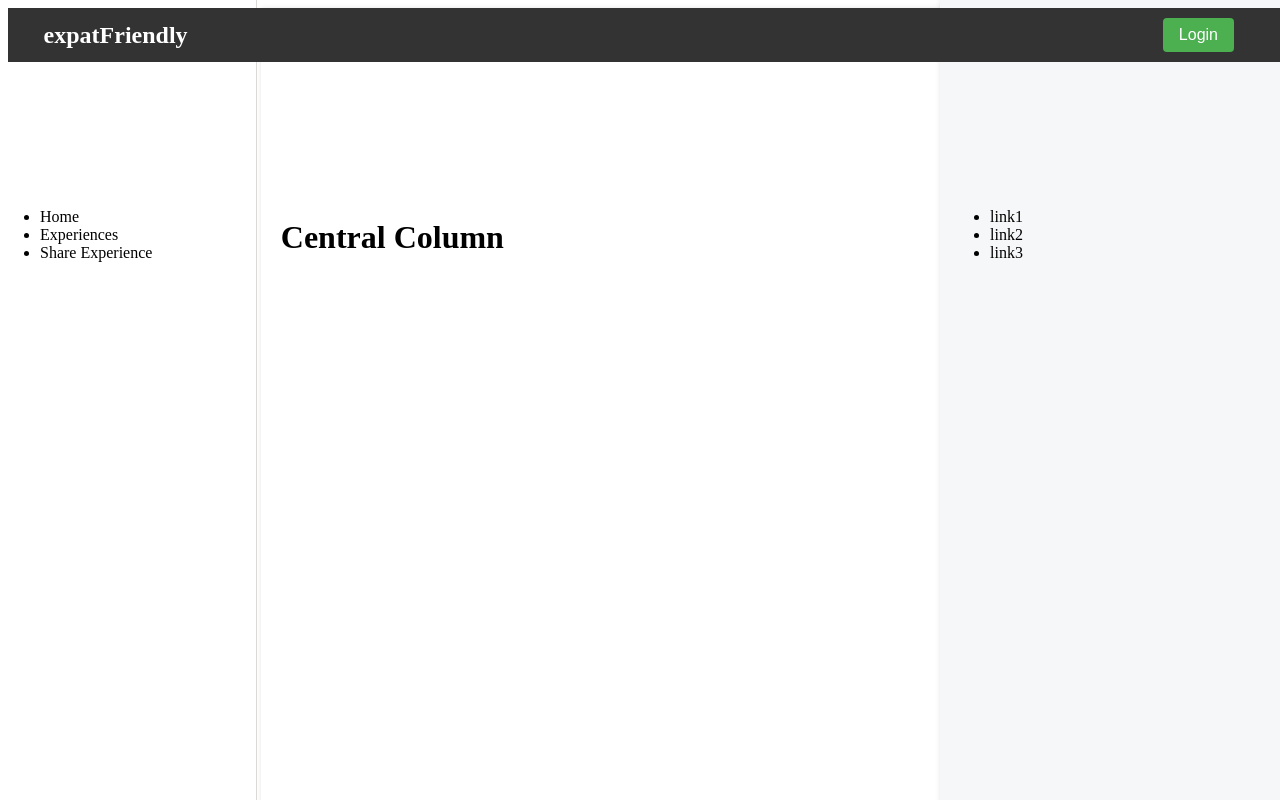
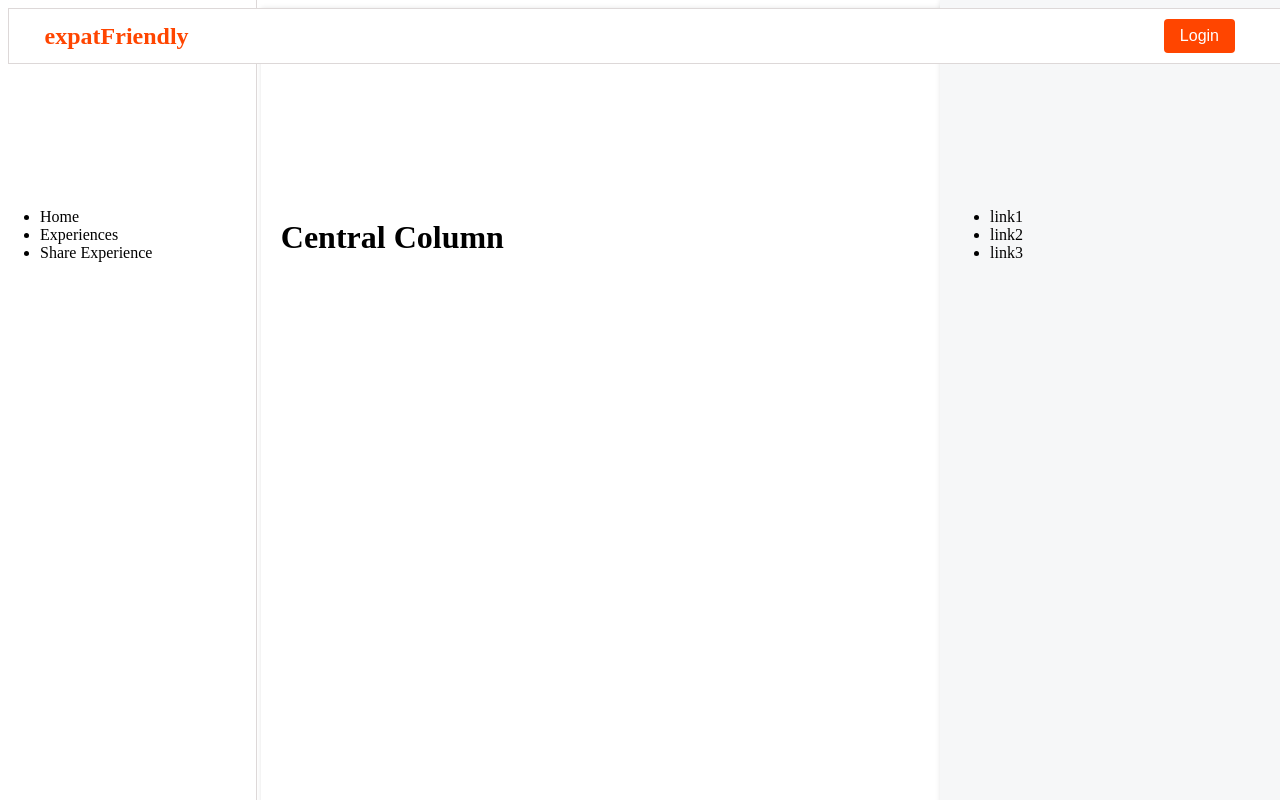
Before and after one commit to jokatty/expat_friendly_frontend, a React (Create React App) app: page / in a window 1280 px wide. Shown: the top 800 px of the page. Built offline with nearby package versions, Linux system fonts and the light colour scheme; the HTML template or start-up script is replaced by a standard one.

Commit message:
modify navigation styling

```diff
--- a/src/components/NavigationBar.css
+++ b/src/components/NavigationBar.css
@@ -1,5 +1,5 @@
 .navigation-bar {
-  background-color: #333;
+  background-color: #fff;
   color: #fff;
   padding: 10px;
   display: flex;
@@ -8,17 +8,19 @@
   align-items: center;
   z-index: 5;
   width: 100%;
+  border: rgb(221, 216, 216) solid 0.5px;
 }
 
 .logo {
   font-size: 1.5rem;
   font-weight: bold;
   margin-left: 2%;
+  color: #ff4500;
 }
 
 .login-button {
   padding: 8px 16px;
-  background-color: #4caf50;
+  background-color: #ff4500;
   color: #fff;
   border: none;
   border-radius: 4px;
```
